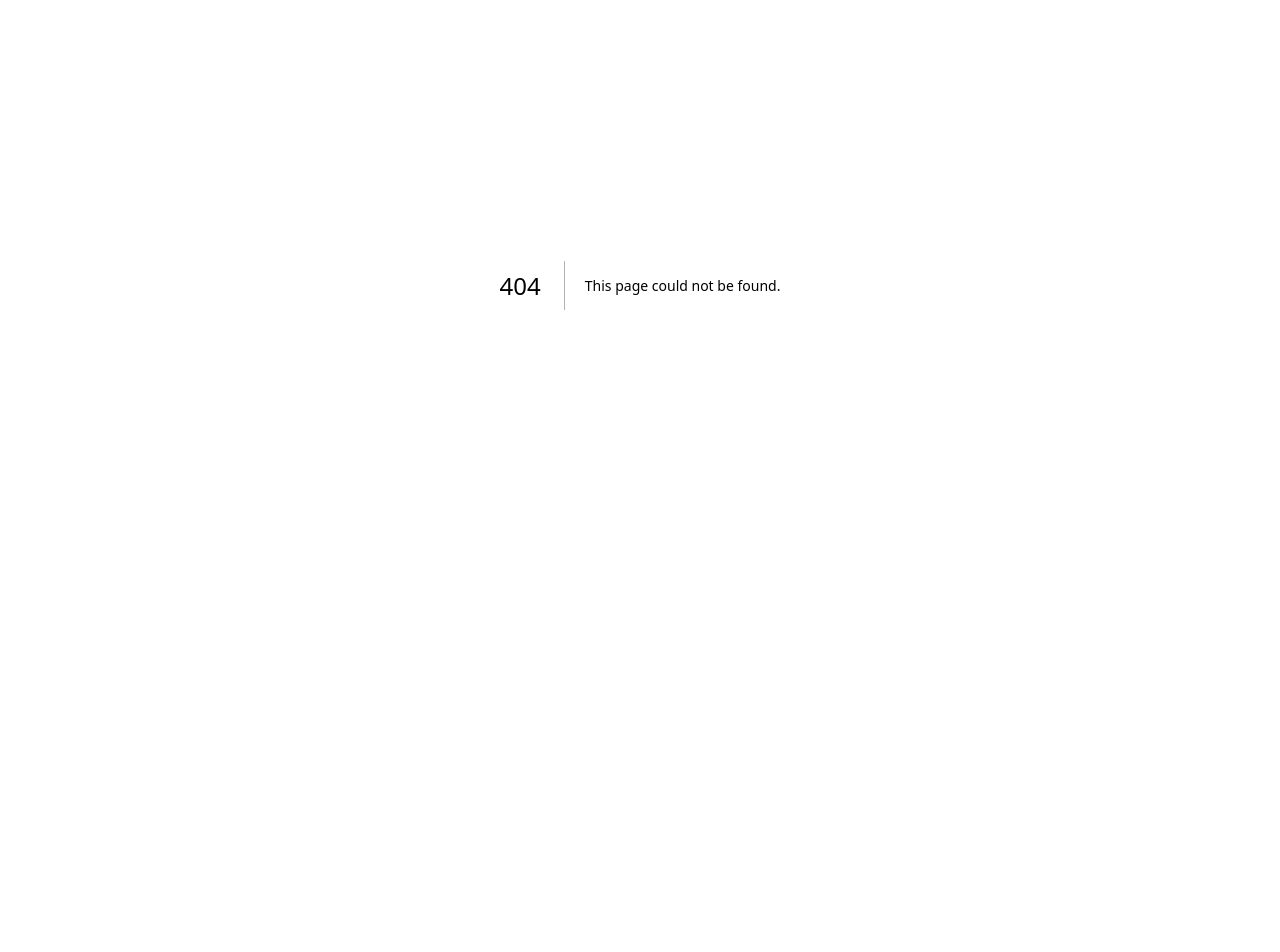
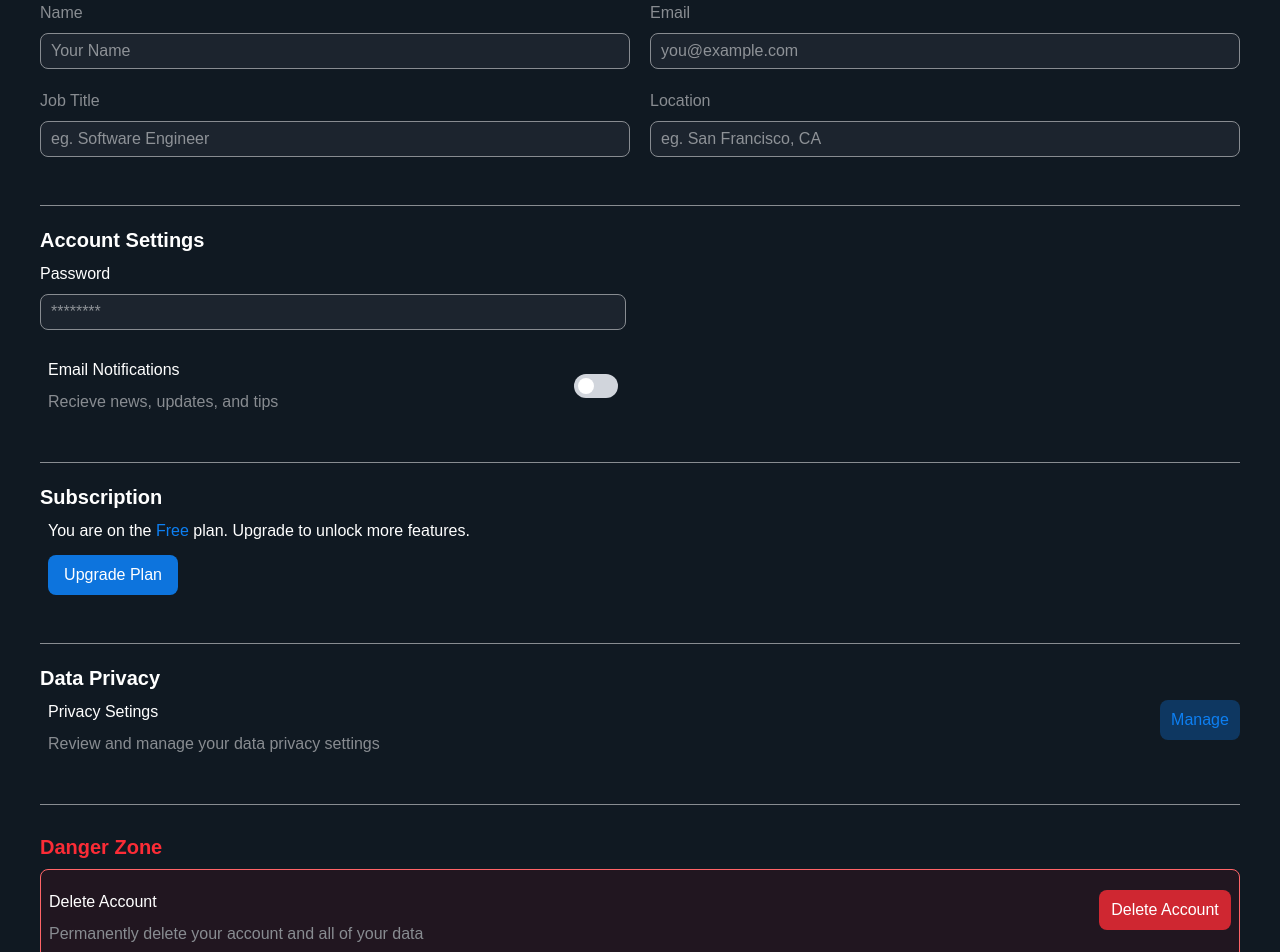
Before and after one commit to Uyonoh/Cover-Letter-LLM, a Next.js app in the folder frontend/: page /profile in a window 1280 px wide. Before the commit this address had no page. Shown: the part 180-1132 px from the top of the page. Before the commit the page ends 865 px from the top, so only its background shows below. Built offline with nearby package versions, Linux system fonts and the light colour scheme.

Commit message:
ui changes to table

```diff
--- a/frontend/src/app/globals.css
+++ b/frontend/src/app/globals.css
@@ -33,6 +33,7 @@ body {
   color: #fff;
   border: 1px solid var(--secondary);
   border-radius: .5rem;
+  padding: 5px 10px;
 }
 
 .form-input:focus {
--- a/frontend/src/app/letters/page.tsx
+++ b/frontend/src/app/letters/page.tsx
@@ -1,66 +1,73 @@
 "use client";
 
-import { Search } from "lucide-react";
+import { Search, Pencil, Download } from "lucide-react";
 import { useEffect, useState } from "react";
 import { apiFetch } from "@/utils/api";
 import type { letterBrief } from "@/utils/api";
 
 function Letters() {
-    const [headings, setHeadings] = useState([]);
+    const [headings, setHeadings] = useState<string[]>([]);
     const [letters, setLetters] = useState<letterBrief[]>([]);
+
     useEffect(() => {
-        const access_token =  localStorage.getItem("access_token");
+        const access_token = localStorage.getItem("access_token");
         apiFetch("/letters", {
             headers: {
                 Authorization: `Bearer ${access_token}`,
             },
-        }).then((res) => {
-            if(res.ok) {
-                return res.json();
-            }
-        }).then((data) => {
-            setHeadings(data.headings);
-            setLetters(data.letters);
         })
-
+            .then((res) => (res.ok ? res.json() : Promise.reject("Failed to fetch")))
+            .then((data) => {
+                setHeadings(data.headings || []);
+                setLetters(data.letters || []);
+            })
+            .catch((err) => console.error(err));
     }, []);
 
     return (
         <div className="py-5 px-5 sm:px-7 md:px-10">
-            <div className="flex justify-between">
+            <div className="flex flex-col sm:flex-row justify-between items-center mb-6 gap-4">
                 <h1 className="text-2xl font-bold">My Cover Letters</h1>
-                <label htmlFor="">
-                    <Search />
-                    <input type="search" name="" id="" placeholder="Search" />
-                </label>
+                <div className="relative w-full sm:w-64">
+                    <Search className="absolute left-3 top-2.5 text-gray-400" size={18} />
+                    <input
+                        type="search"
+                        placeholder="Search"
+                        className="w-full pl-10 pr-4 py-2 rounded-md bg-background-light text-white/80 border border-secondary focus:outline-none focus:ring-2 focus:ring-primary"
+                    />
+                </div>
             </div>
 
-            {/* Letters */}
-            <table className=" border-primary text-white/80 rounded-lg w-full">
-                <thead className="w-full bg-background-light">
-                    <tr>
-                        {headings.map((heading, key) => {
-                            return (
-                                <td key={key} >{heading}</td>
-                            )
-                        })}
-                    </tr>
-                </thead>
-                <tbody>
-                    {letters.map((letter, key) => {
-                        return (
-                            <tr key={key} className="border-b border-primary">
-                                <td className="border-t border-primary">{letter.jobs.title}</td>
-                                <td className="border-t border-primary">{new Date(letter.created_at).toLocaleDateString()}</td>
-                                <td className="border-t border-primary flex justify-end gap-5">
-                                    <button>Edit</button>
-                                    <button>Download</button>
+            <div className="overflow-x-auto rounded-lg border border-secondary">
+                <table className="w-full table-auto text-white/80">
+                    <thead>
+                        <tr className="bg-background-light">
+                            {headings.map((heading, key) => (
+                                <th key={key} className="px-4 py-3 text-left font-semibold uppercase tracking-wide border-b border-secondary">{heading}</th>
+                            ))}
+                        </tr>
+                    </thead>
+                    <tbody className="divide-y divide-secondary">
+                        {letters.map((letter, key) => (
+                            <tr key={key} className="hover:bg-background-dark transition">
+                                <td className="px-4 py-3">{letter.jobs.title}</td>
+                                <td className="px-4 py-3">{letter.jobs.company}</td>
+                                <td className="px-4 py-3">{new Date(letter.created_at).toLocaleDateString()}</td>
+                                <td className="px-4 py-3 text-sm flex gap-4">
+                                    <button className="hover:underline hover:text-primary flex gap-2 items-center cursor-pointer">
+                                        <Pencil size={16} />
+                                        <span>Edit</span>
+                                    </button>
+                                    <button className="hover:underline hover:text-primary flex gap-2 items-center cursor-pointer">
+                                        <Download size={16} />
+                                        <span>Download</span>
+                                    </button>
                                 </td>
                             </tr>
-                        )
-                    })}
-                </tbody>
-            </table>
+                        ))}
+                    </tbody>
+                </table>
+            </div>
         </div>
     );
 }
--- /dev/null
+++ b/frontend/src/app/profile/page.tsx
@@ -0,0 +1,103 @@
+"use client";
+
+import { useState, useEffect } from "react";
+import { apiFetch } from "@/utils/api";
+
+
+function Profile() {
+    return (
+        <div className="flex flex-col w-full py-5 px-5 sm:px-7 md:px-10">
+            <h1 className="font-bold text-4xl leading-tighter">Profile & Settings</h1>
+
+            {/* Personal Info */}
+            <section className="personal py-5 pb-10 border-b border-secondary">
+                <h3 className="text-xl font-bold">Personal Information</h3>
+
+                <div className="sm:grid grid-cols-2 gap-5 py-2 text-secondary">
+                    <div className="flex flex-col gap-2">
+                        <label htmlFor="name">Name</label>
+                        <input type="text" name="name" className="form-input" placeholder="Your Name"/>
+                    </div>
+
+                    <div className="flex flex-col gap-2">
+                        <label htmlFor="email">Email</label>
+                        <input type="email" name="email" className="form-input" placeholder="you@example.com"/>
+                    </div>
+
+                    <div className="flex flex-col gap-2">
+                        <label htmlFor="job-title">Job Title</label>
+                        <input type="text" name="job-title" className="form-input" placeholder="eg. Software Engineer"/>
+                    </div>
+
+                    <div className="flex flex-col gap-2">
+                        <label htmlFor="location">Location</label>
+                        <input type="text" name="location" className="form-input" placeholder="eg. San Francisco, CA"/>
+                    </div>
+                </div>
+            </section>
+
+            {/* Account settings */}
+            <section className="account-settings flex flex-col w-full py-5 pb-10 border-b border-secondary">
+                <h3 className="font-bold text-xl">Account Settings</h3>
+                <div className="flex flex-col sm:grid sm:grid-cols-2 gap-7 py-2">
+                    <div className="password flex flex-col gap-2">
+                        <label htmlFor="password">Password</label>
+                        <input type="password" name="password" id="password" placeholder="********" className="form-input"/>
+                    </div>
+                    <div className="notifications col-start-1 flex justify-between px-2 items center">
+                            <div className="flex flex-col gap-2">
+                                <p>Email Notifications</p>
+                                <p className="text-secondary">Recieve news, updates, and tips</p>
+                            </div>
+                            <div className="flex items-center">
+                                <input type="checkbox" name="email-notifications" id="email-notifications" className="peer sr-only" />
+                                <label htmlFor="email-notifications" className="relative flex w-11 h-6 cursor-pointer rounded-full bg-gray-300 transition-colors duration-300 peer-checked:bg-primary after:absolute after:left-1 after:top-1 after:h-4 after:w-4 after:rounded-full after:bg-white after:transition-transform after:duration-300 peer-checked:after:translate-x-5"></label>
+                            </div>
+                    </div>
+
+                </div>
+            </section>
+
+            {/* Subscription */}
+            <section className="subscription py-5 pb-10 border-b border-secondary">
+                <h3 className="font-bold text-xl">Subscription</h3>
+                <div className="flex flex-1 flex-col px-2 py-2 gap-3">
+                    <p>You are on the <span className="text-primary">Free</span> plan.
+                        Upgrade to unlock more features.
+                    </p>
+                    <button className="bg-primary/90 text-white px-4 py-2 max-w-[130px] rounded-lg cursor-pointer">Upgrade Plan</button>
+                </div>
+            </section>
+
+            {/* Data Privacy */}
+            <section className="data-privacy py-5 pb-10 border-b border-secondary">
+                <h3 className="font-bold text-xl">Data Privacy</h3>
+                <div className="flex justify-between py-2">
+                    <div className="flex flex-col gap-2 px-2">
+                        <p>Privacy Setings</p>
+                        <p className="text-secondary">
+                            Review and manage your data privacy settings
+                        </p>
+                    </div>
+                    <button className="bg-primary/30 text-primary rounded-lg w-20 h-10 cursor-pointer">Manage</button>
+                </div>
+            </section>
+
+            {/* Delete Account */}
+            <section className="delete-account py-5">
+                <h3 className="font-bold text-xl text-red-500 py-2">Danger Zone</h3>
+                <div className="flex justify-between px-2 py-5 border border-red-400 rounded-lg bg-red-700/10 ">
+                    <div className="flex flex-col gap-2">
+                        <p>Delete Account</p>
+                        <p className="text-secondary">
+                            Permanently delete your account and all of your data
+                        </p>
+                    </div>
+                    <button className="bg-red-500/80 text-white rounded-lg w-33 h-10 cursor-pointer">Delete Account</button>
+                </div>
+            </section>
+        </div>
+    );
+}
+
+export default Profile;
--- a/frontend/src/utils/api.ts
+++ b/frontend/src/utils/api.ts
@@ -8,6 +8,7 @@ interface apiError {
 
 interface Job {
   title: string | undefined;
+  company: string | undefined;
   description: string | undefined;
 };
 
```
Also changed, not shown: 1 other file (tests, documents, lock files or other folders).
